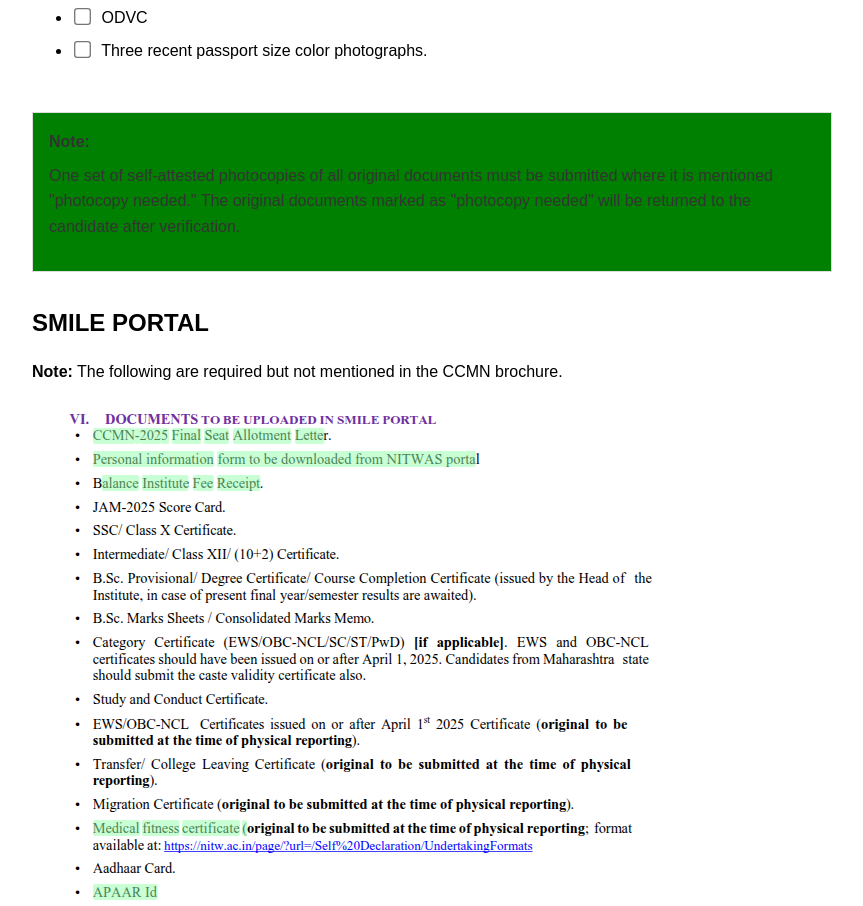
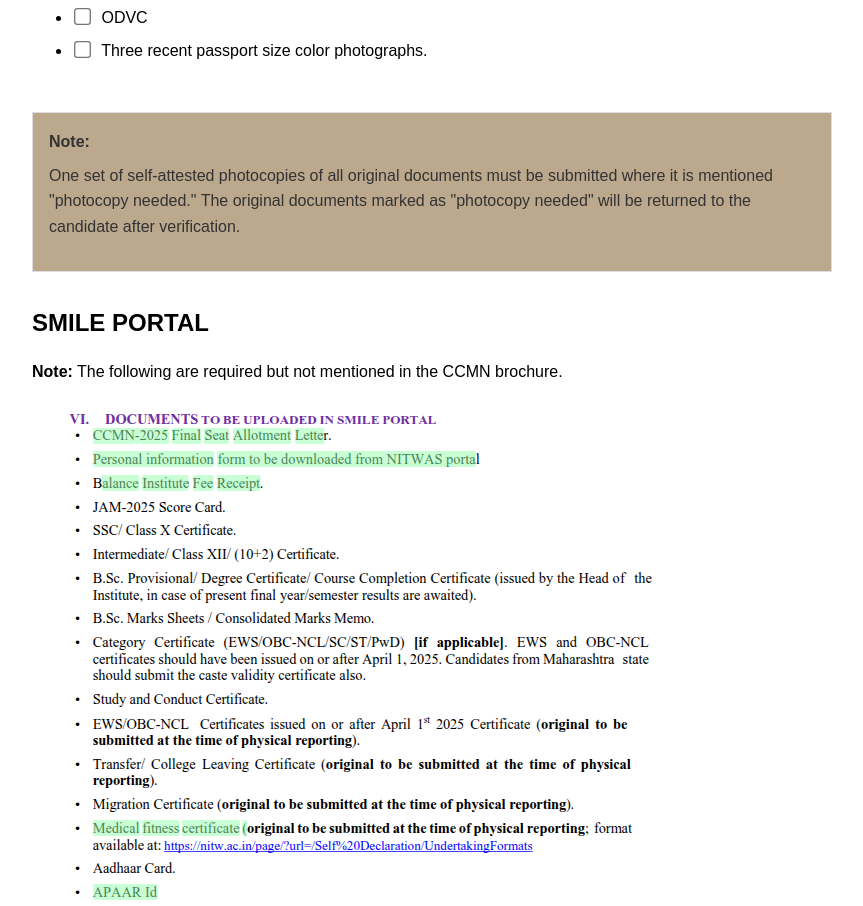
Before and after one commit to itsmeuttu/Important_documents, a plain HTML site: page index.html in a window 1280 px wide. Shown: the part 997-1903 px from the top of the page, without its empty margins (208-1071 px from the left). Drawn offline with Linux system fonts and the light colour scheme.

Commit message:
Update index.html

```diff
--- a/index.html
+++ b/index.html
@@ -87,7 +87,7 @@
     <li><label><input type="checkbox"> ODVC</label></li>
     <li><label><input type="checkbox"> Three recent passport size color photographs.</label></li>
   </ul>
-   <section style="margin-top: 3rem; padding: 1rem; border: 1px solid #ddd; background-color: green; color: #333;">
+   <section style="margin-top: 3rem; padding: 1rem; border: 1px solid #ddd; background-color: #BCA88D; color: #333;">
   <strong>Note:</strong>
   <p style="margin-top: 0.5rem;">
   One set of self-attested photocopies of all original documents must be submitted where it is mentioned "photocopy needed." The original documents marked as "photocopy needed" will be returned to the candidate after verification.
```
